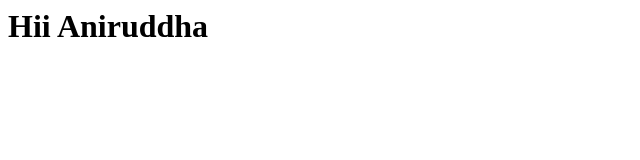
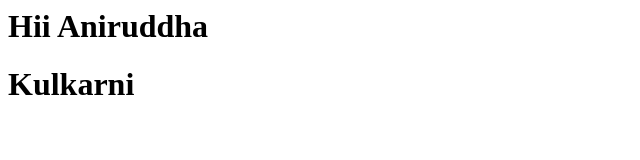
Before and after one commit to anirk2000/sample, a plain HTML site: page index.html in a window 1280 px wide. Shown: the whole page, without its empty margins (0-640 px from the left). Drawn offline with Linux system fonts and the light colour scheme.

Commit message:
Update index.html

```diff
--- a/index.html
+++ b/index.html
@@ -1 +1,2 @@
 <h1> Hii Aniruddha </h1>
+<h1> Kulkarni </h1>
```
